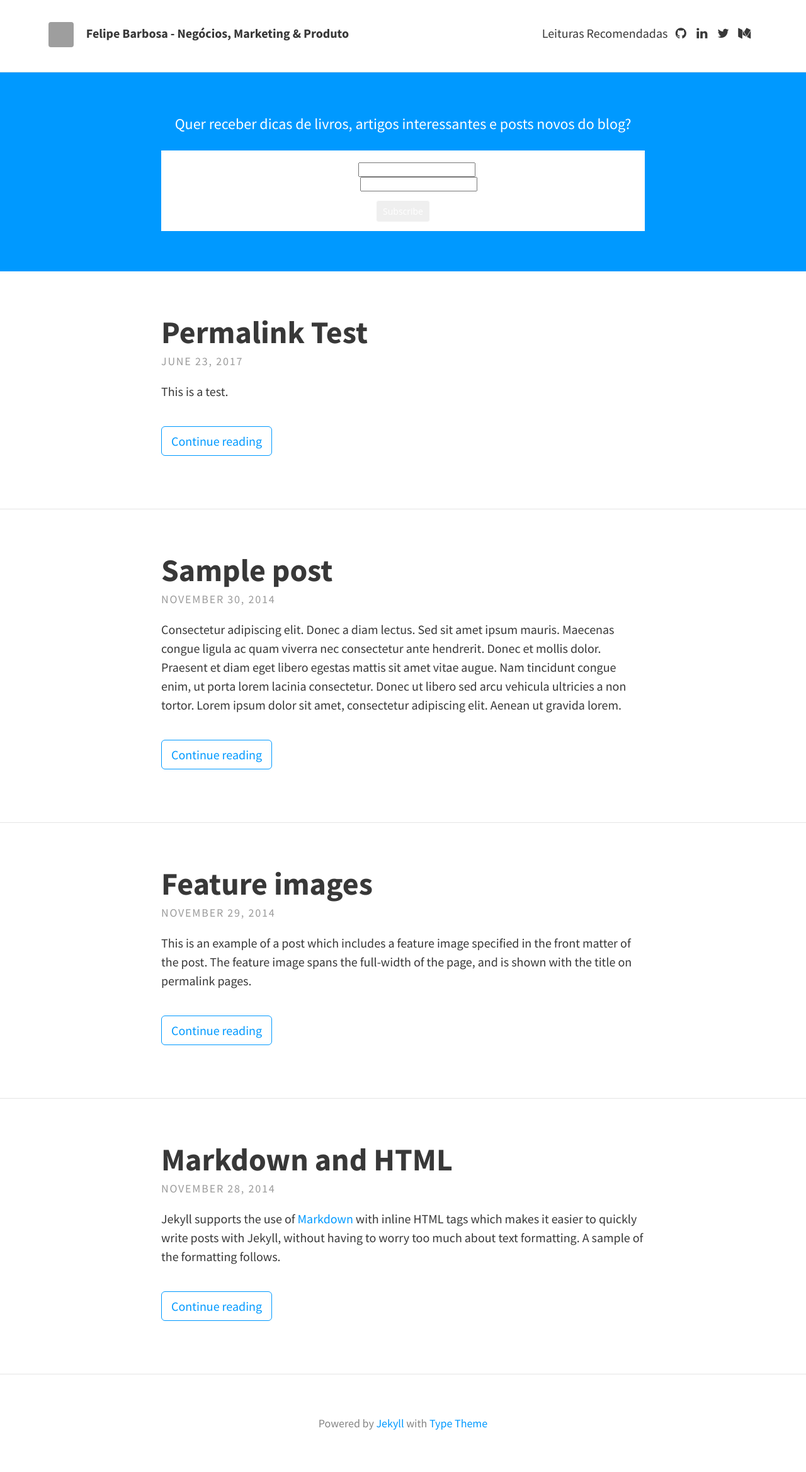
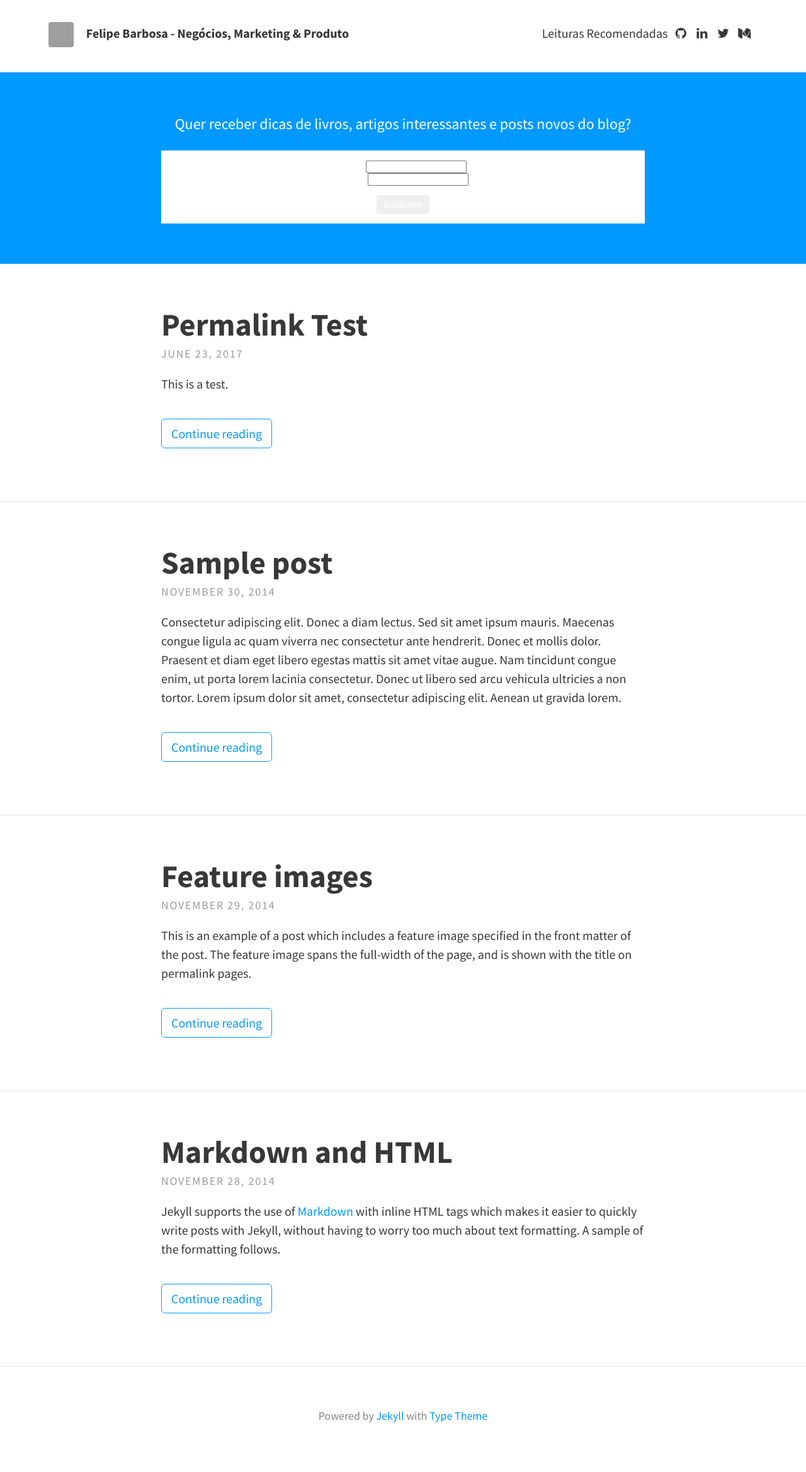
Before and after one commit to felipecbarbosa/felipecbarbosa.github.io, a Jekyll site: the page built from index.html, in a window 1280 px wide. Shown: the whole page at 63% size. Built offline with Jekyll 4.4.1, drawn with Linux system fonts in a browser that asks for light colours; nearby versions of some CDN libraries; the list of posts is cut into pages by our own code; comment, search, counter and statistics services are not loaded; grey boxes are pictures that could not be loaded.

Commit message:
Testing Mailchimp form on header

```diff
--- a/_includes/head.html
+++ b/_includes/head.html
@@ -18,12 +18,12 @@
 	<link rel="stylesheet" href="{{ "/css/main.css" | prepend: site.baseurl }}">
 
 	<!-- Form assine -->
-    <link href="//cdn-images.mailchimp.com/embedcode/classic-081711.css" rel="stylesheet" type="text/css">
-    <style type="text/css">
-        #mc_embed_signup{background:#fff; clear:left; font:14px 'Open Sans', Helvetica,Arial,sans-serif; }
-        /* Add your own MailChimp form style overrides in your site stylesheet or in this style block.
-           We recommend moving this block and the preceding CSS link to the HEAD of your HTML file. */
-    </style>
+    <link href="//cdn-images.mailchimp.com/embedcode/horizontal-slim-10_7.css" rel="stylesheet" type="text/css">
+	<style type="text/css">
+		#mc_embed_signup{background:#fff; clear:left; font:14px Helvetica,Arial,sans-serif; width:100%;}
+		/* Add your own MailChimp form style overrides in your site stylesheet or in this style block.
+		We recommend moving this block and the preceding CSS link to the HEAD of your HTML file. */
+	</style>
     <!-- Form assine End -->
 
 	<!--Favicon-->
```
